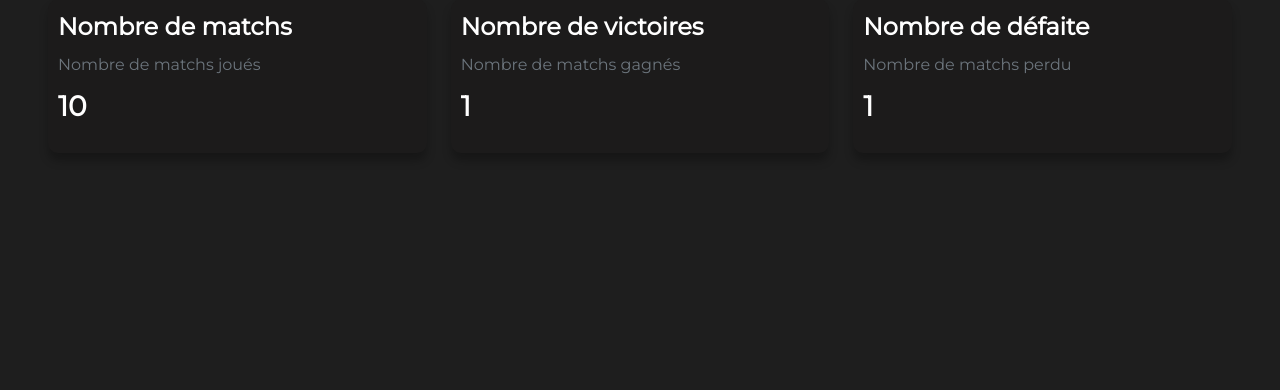
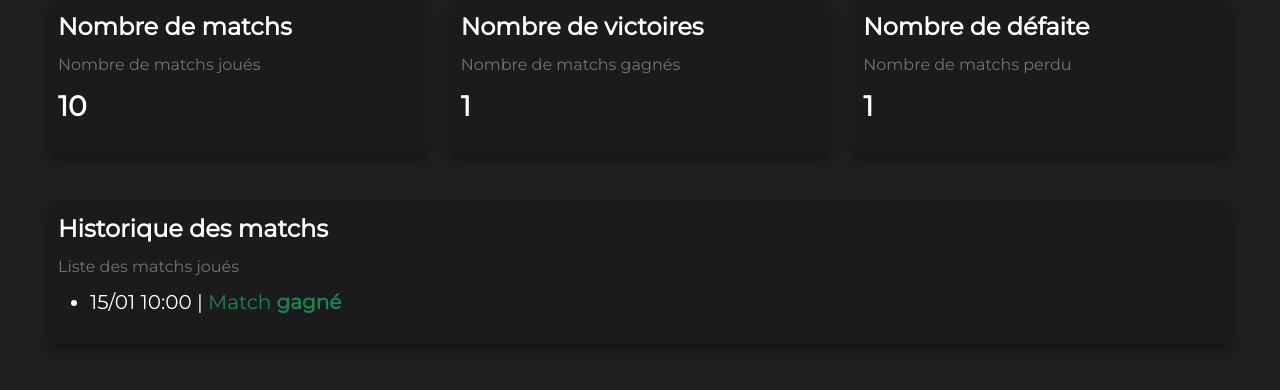
Before and after one commit to CafeurOff/ft_transcendence, a Django app: page /profile/ in a window 1280 px wide. Shown: the part 274-664 px from the top of the page. Run offline with Django 4.2, Linux system fonts and the light colour scheme; a user stored in the database is signed in; tables that the repository leaves empty hold one stand-in row (values such as "Sample post"); grey boxes marked "Sample" are stand-in pictures; parts of the project's set-up code (start-up, migrations or seed data) failed here and were passed over.

Commit message:
Add history of matches for every users

```diff
--- a/app/singlepage/views.py
+++ b/app/singlepage/views.py
@@ -11,6 +11,7 @@ from singlepage.models import User, Friend, Game
 import time
 import json
 from django.contrib.auth import get_user_model
+from django.utils import timezone
 
 
 ############################################################################################################
@@ -133,11 +134,23 @@ def profile(request):
     total_matches = request.user.total_matches
     win = request.user.win
     lose = request.user.lose
-    if total_matches == 0:
-        win_rate = 0
-    else:
-        win_rate = round((win / total_matches) * 100, 2)
-    return render(request, 'profile.html', {'total_matches': total_matches, 'win': win, 'lose': lose, 'win_rate': win_rate})
+
+    matches = Game.objects.filter(ended=True).filter(player_uid=request.user.id)
+    win_matches = matches.filter(winner_uid=request.user.id)
+    lose_matches = matches.exclude(winner_uid=request.user.id)
+
+    matches_with_date = [(match, timezone.localtime(match.created_at)) for match in matches]
+
+    # Tri de la liste par date de création
+    matches_with_date.sort(key=lambda x: x[1])
+
+    data = {
+        'matches_with_date': matches_with_date,  # Liste de tuples (match, created_at)
+        'win_matches': win_matches.count(),
+        'lose_matches': lose_matches.count(),
+    }
+    return render(request, 'profile.html', {'total_matches': total_matches, 'win': win, 'lose': lose, 'data': data})
+
 
 # View Friends page : localhost:8000/friends/
 # This view displays the friends page of the application
@@ -173,7 +186,7 @@ def game(request):
         request.user.total_matches += 1
         request.user.save()
 
-        game = Game.objects.create(local=True, tournament=False, ended=False)
+        game = Game.objects.create(local=True, tournament=False, ended=False, player_uid_id=request.user.id)
         game.save()
         return JsonResponse({'success': True})
     return render(request, 'game.html')
@@ -191,7 +204,7 @@ def gameia(request):
         level = json.load(request)['level']
         request.session['level'] = level
 
-        game = Game.objects.create(local=True, tournament=False, ended=False)
+        game = Game.objects.create(local=True, tournament=False, ended=False, player_uid_id=request.user.id)
         game.save()
         return JsonResponse({'success': True})
     else:
--- a/app/static/js/pong.js
+++ b/app/static/js/pong.js
@@ -246,9 +246,7 @@ function gameLoop() {
     draw();
     handleKeyPress()
     if (player1Score < 5 && player2Score < 5) {
-        setInterval(() => {
             requestAnimationFrame(gameLoop);
-        }, 1000 / 60);
     } else {
         endGame();
     }
--- a/app/templates/profile.html
+++ b/app/templates/profile.html
@@ -57,6 +57,31 @@
                         </div>
                     </div>
                 </div>
+
+                <div class="col-12 col-md-15">
+                    <div class="info-box mb-5">
+                        <div class="mb-3">
+                            <p for="username" class="form-label text-white fw-bold fs-4">Historique des matchs</p>
+                            <p class="form-label text-secondary fw-lighter fs-6">Liste des matchs joués</p>
+                            <div class="mb-2">
+                                <ul class="text-white fs-5 fw-lighter">
+                                    {% for match_with_date in data.matches_with_date %}
+                                        <li>
+                                            {{ match_with_date.1|date:"d/m H:i" }} |
+                                            {% if forloop.counter <= data.win_matches %}
+                                                <span class="text-success">Match <span class="fw-bold">gagné</span></span>
+                                            {% else %}
+                                                <span class="text-danger">Match <span class="fw-bold">perdu</span></span>
+                                            {% endif %}
+                                        </li>
+                                    {% endfor %}
+                                </ul>
+                            </div>
+                        </div>
+                    </div>
+                </div>
+
+
             </div>
         </div>
     </body>
```
